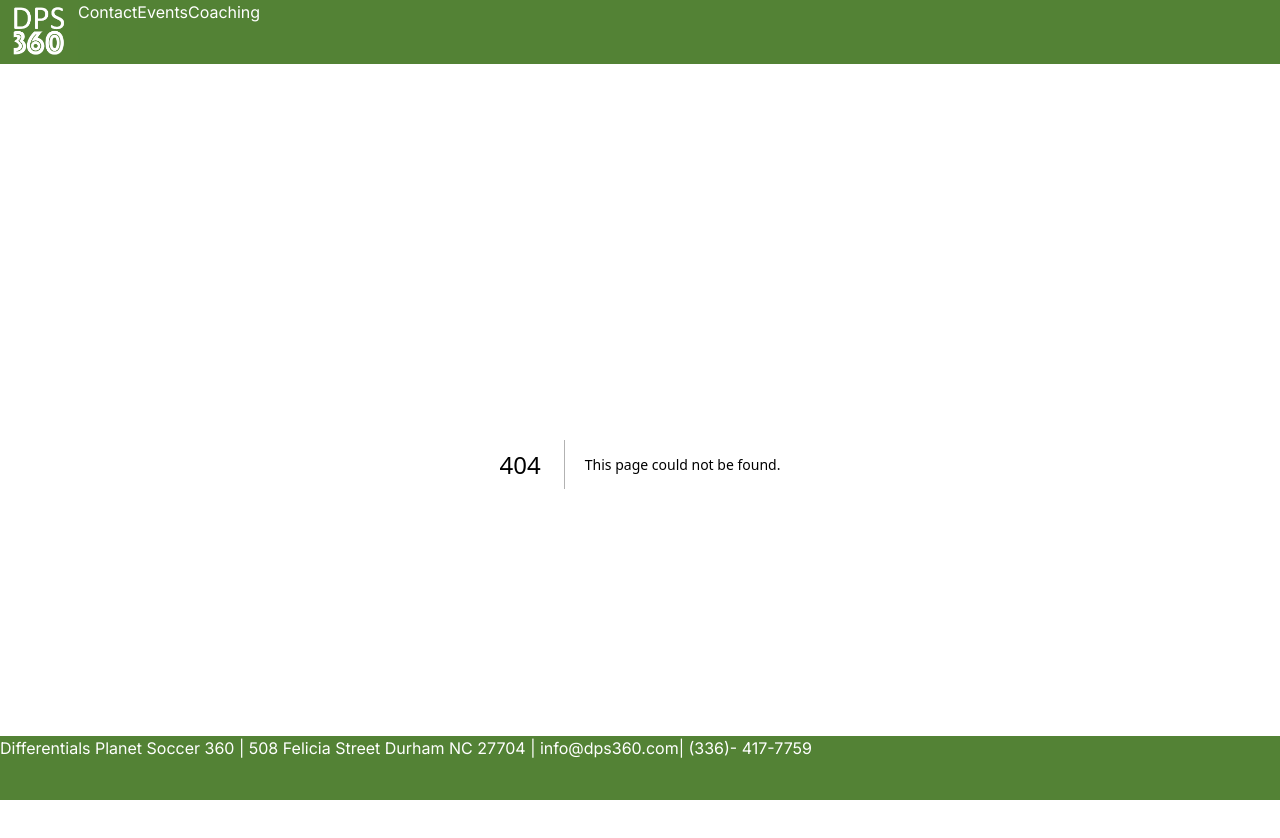
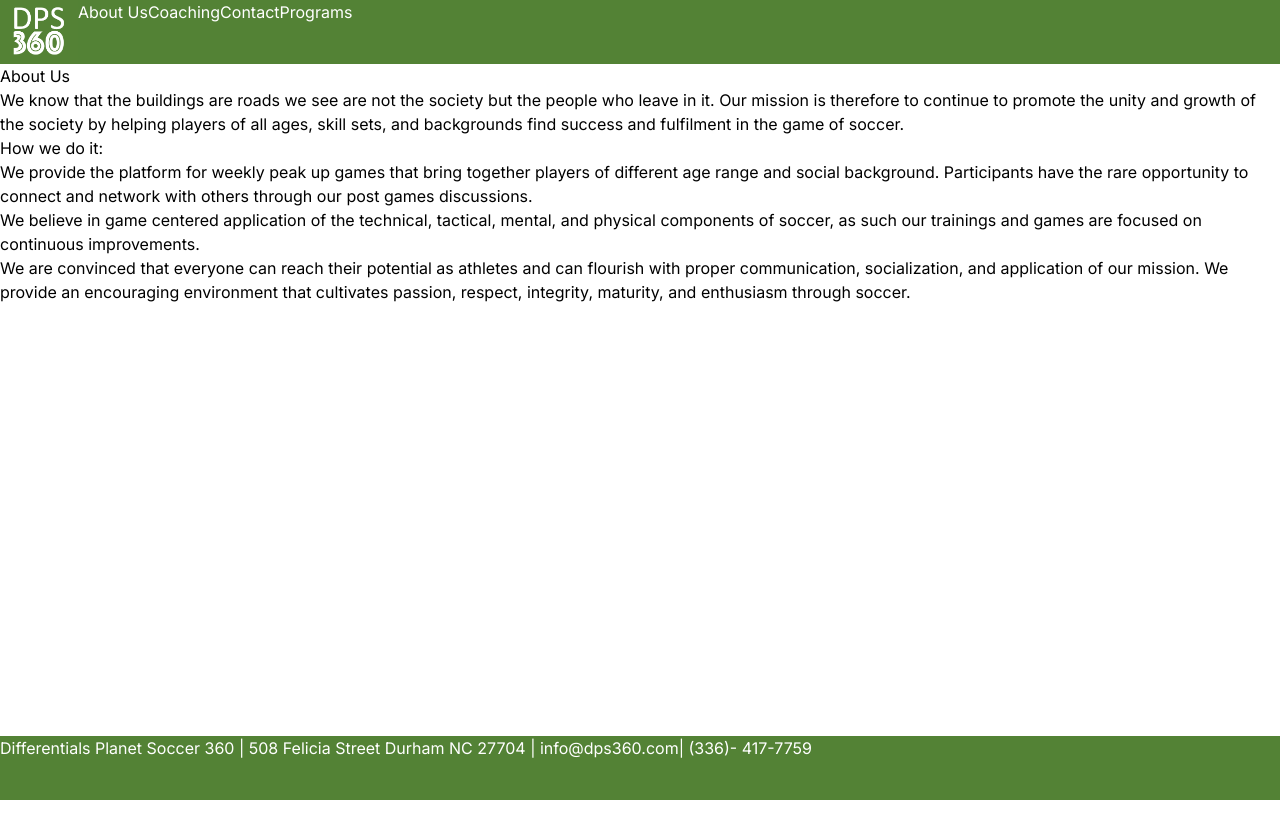
Before and after one commit to wzsamuels/dps360, a Next.js app: page /about in a window 1280 px wide. Before the commit this address had no page. Shown: the top 838 px of the page. After the commit the page ends 800 px from the top, so only its background shows below. Built offline with nearby package versions, Linux system fonts and the light colour scheme.

Commit message:
Add about page

```diff
--- /dev/null
+++ b/app/about/page.tsx
@@ -0,0 +1,16 @@
+const AboutPage = () => {
+  return (
+    <div>
+    <h1>About Us</h1>
+    <p>We know that the buildings are roads we see are not the society but the people who leave in it.
+    Our mission is therefore to continue to promote the unity and growth of the society by helping players of all ages, skill sets, and backgrounds find success and fulfilment in the game of soccer. </p>
+
+    <h2>How we do it:</h2>
+    <p>We provide the platform for weekly peak up games that bring together players of different age range and social background. Participants have the rare opportunity to connect and network with others through our post games discussions.</p>
+    <p>We believe in game centered application of the technical, tactical, mental, and physical components of soccer, as such our trainings and games are focused on continuous improvements. </p>
+    <p>We are convinced that everyone can reach their potential as athletes and can flourish with proper communication, socialization, and application of our mission. We provide an encouraging environment that cultivates passion, respect, integrity, maturity, and enthusiasm through soccer. </p>
+    </div>
+  )
+}
+
+export default AboutPage
--- a/app/layout.tsx
+++ b/app/layout.tsx
@@ -14,17 +14,22 @@ export const metadata: Metadata = {
 
 const navItems = [
   {
+    text: "About Us",
+    href: "/about"
+  },
+  {
+    text: "Coaching",
+    href: "/coaching"
+  },
+  {
     text: "Contact",
     href: "/contact"
   },
   {
-    text: "Events",
+    text: "Programs",
     href: "/events"
   },
-  {
-    text: "Coaching",
-    href: "/coaching"
-  }
+
 ]
 
 export default function RootLayout({
```
